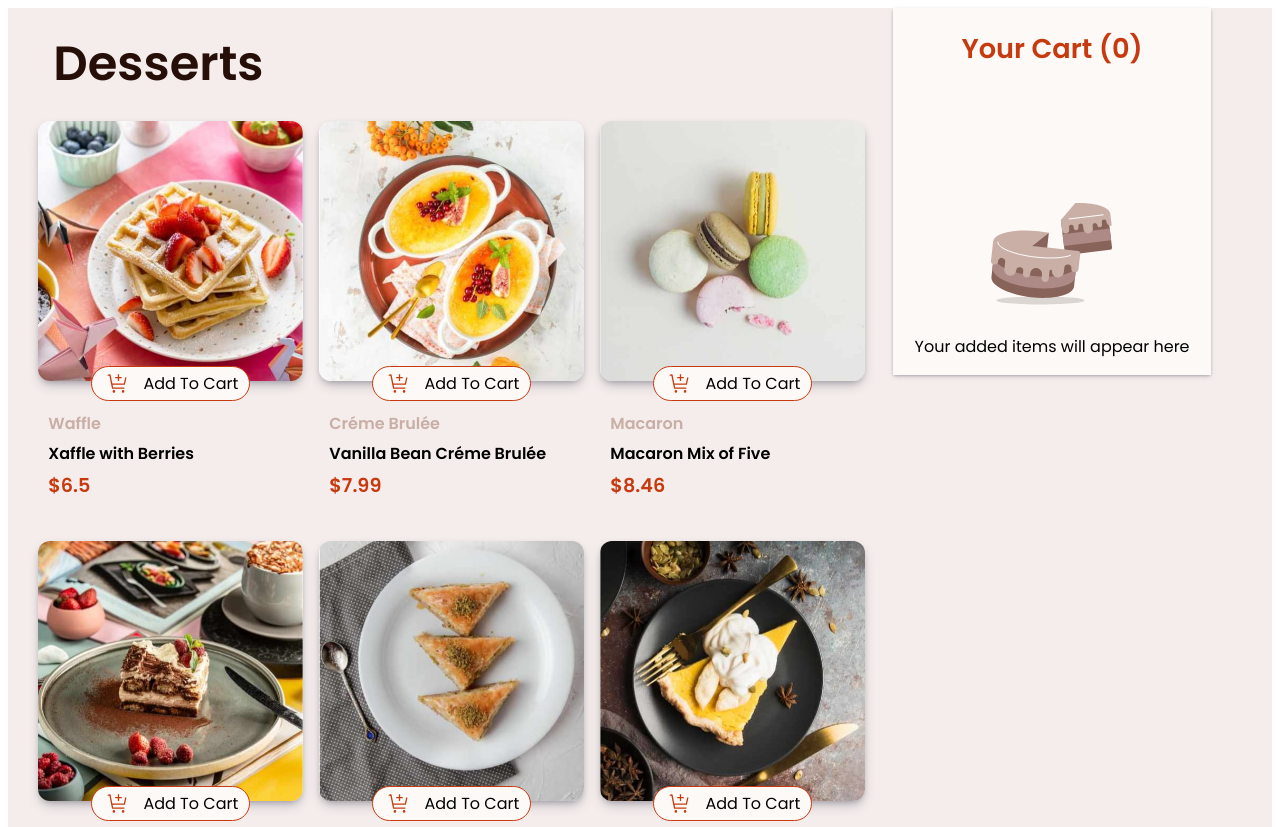
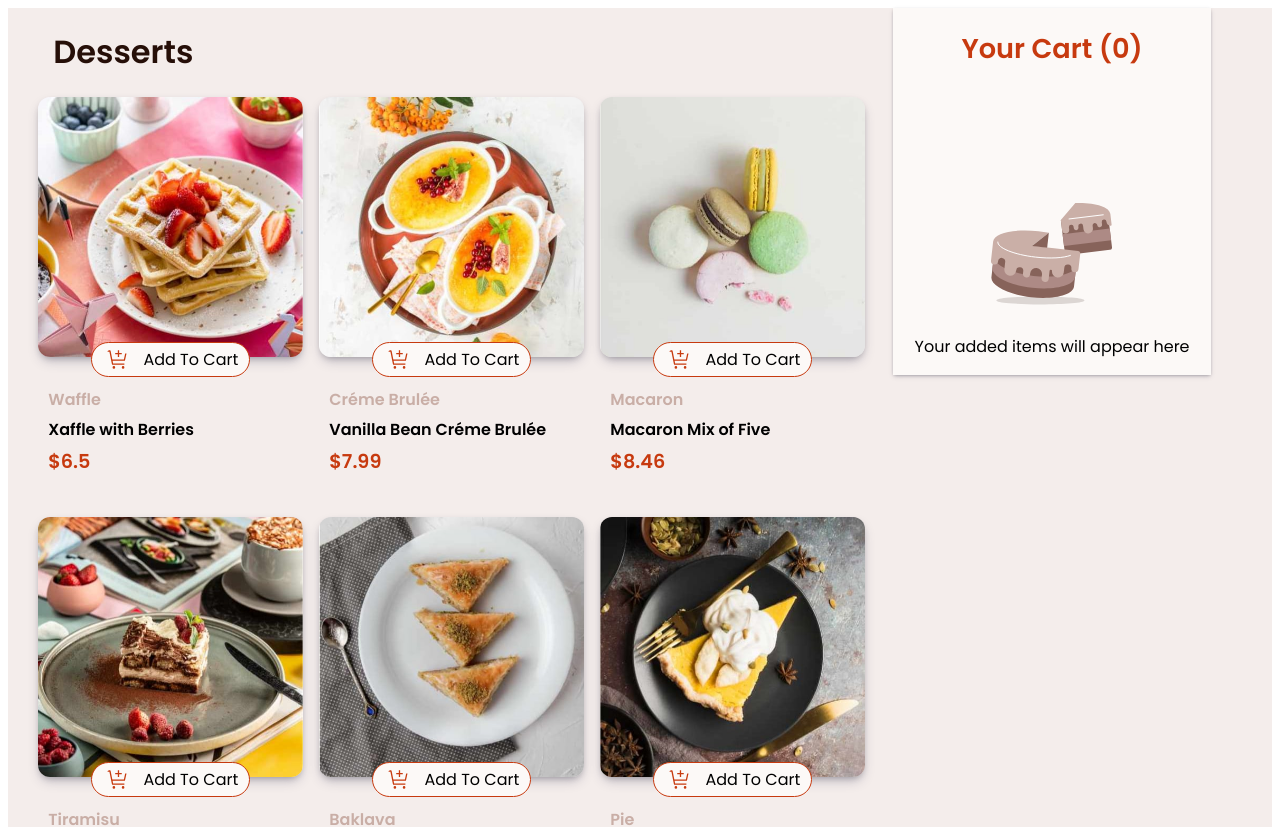
Before and after one commit to mohamedMachlou/angular-product-list, an Angular app: page / in a window 1280 px wide. Shown: the top 827 px of the page. Built offline with nearby package versions, Linux system fonts and the light colour scheme.

Commit message:
edit show product header

```diff
--- a/src/app/product-list/components/show-product/show-product.component.css
+++ b/src/app/product-list/components/show-product/show-product.component.css
@@ -112,22 +112,6 @@
   font-size: 1.2rem;
 }
 
-/* Small devices (Portrait phones, 576px and up) */
-@media (min-width: 375px) {
-  .show-product .product .img .add-to-cart {
-    width: 60%;
-    height: 35px;
-    padding: 6px;
-  }
-  .show-product .product .img .add-to-cart img {
-    width: 30px;
-  }
-  .show-product .product .img .counter {
-    width: 60%;
-    height: 35px;
-    padding: 6px;
-  }
-}
 .popup-back {
   content: "";
   width: 100%;
@@ -280,8 +264,35 @@
   border: 1px solid var(--red-color);
 }
 /* Start Media Queries */
+/* Small devices (Portrait phones, 375px and down) */
+@media (max-width: 375px) {
+  .popup {
+    width: 96%;
+    left: 2%;
+  }
+  .show-product h2 {
+    font-size: 2rem;
+  }
+}
 /* Small devices (Portrait phones, 375px and up) */
 @media (min-width: 375px) {
+  .show-product h2 {
+    font-size: 2rem;
+    margin-left: 40px;
+  }
+  .show-product .product .img .add-to-cart {
+    width: 60%;
+    height: 35px;
+    padding: 6px;
+  }
+  .show-product .product .img .add-to-cart img {
+    width: 30px;
+  }
+  .show-product .product .img .counter {
+    width: 60%;
+    height: 35px;
+    padding: 6px;
+  }
   .popup {
     width: 95%;
     left: 2.5%;
@@ -289,6 +300,9 @@
 }
 /* Small devices (landscape phones, 576px and up) */
 @media (min-width: 576px) {
+  .show-product h2 {
+    margin-left: 60px;
+  }
   .popup {
     width: 90%;
     left: 5%;
@@ -296,8 +310,11 @@
 }
 /* Medium devices (tablets, 768px and up) */
 @media (min-width: 768px) {
+  .show-product h2 {
+    margin-left: 20px;
+  }
   .popup {
-    width: 60%;
+    width: 40%;
     left: 20%;
   }
 }
```
